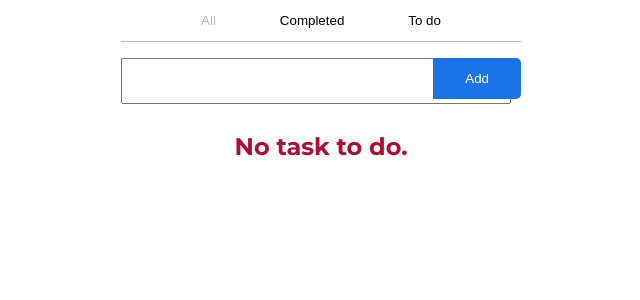
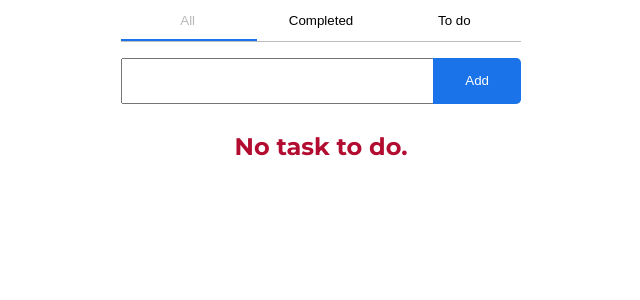
Before and after one commit to FlorianMilcendeau/todo-app-master, a React (Create React App) app: page / in a window 1280 px wide. Shown: the top 300 px of the page, without its empty margins (319-959 px from the left). Built offline with nearby package versions, Linux system fonts and the light colour scheme.

Commit message:
update css

```diff
--- a/src/components/FilterTodo.jsx
+++ b/src/components/FilterTodo.jsx
@@ -4,9 +4,9 @@ import PropTypes from 'prop-types';
 import styles from '../css/Filter.module.css';
 
 const FilterTodo = ({ filter, onChange }) => (
-  <div>
+  <div className={styles.wrapperFilter}>
     <button
-      className={styles.button}
+      className={`${styles.button} ${filter === null && styles.active}`}
       disabled={filter === null}
       onClick={() => onChange(null)}
       type="button"
@@ -14,7 +14,7 @@ const FilterTodo = ({ filter, onChange }) => (
       All
     </button>
     <button
-      className={styles.button}
+      className={`${styles.button} ${filter === true && styles.active}`}
       disabled={filter === true}
       onClick={() => onChange(true)}
       type="button"
@@ -22,7 +22,7 @@ const FilterTodo = ({ filter, onChange }) => (
       Completed
     </button>
     <button
-      className={styles.button}
+      className={`${styles.button} ${filter === false && styles.active}`}
       disabled={filter === false}
       onClick={() => onChange(false)}
       type="button"
--- a/src/css/Filter.module.css
+++ b/src/css/Filter.module.css
@@ -1,6 +1,43 @@
+.wrapperFilter {
+  width: 100%;
+  display: flex;
+  justify-content: space-between;
+  position: relative;
+}
+
 .button {
   border: none;
   padding: 0.8rem 2rem;
+  flex: 1;
   background-color: transparent;
   cursor: pointer;
 }
+
+.button:nth-of-type(3)::after {
+  content: '';
+  display: block;
+  position: absolute;
+  left: 0%;
+  bottom: 0;
+  height: 0.1rem;
+  width: 34%;
+  background-color: #1a73e8;
+  border: 1rem;
+  transition: all 0.3s ease-in-out;
+}
+
+.button:nth-of-type(1).active ~ .button:nth-of-type(3)::after {
+  left: 0;
+}
+
+.button:nth-of-type(2).active ~ .button:nth-of-type(3)::after {
+  left: 33%;
+}
+
+.button:nth-of-type(3).active.button:nth-of-type(3)::after {
+  left: 66%;
+}
+
+.active {
+  color: #b9b9b9;
+}
--- a/src/css/Input.module.css
+++ b/src/css/Input.module.css
@@ -1,15 +1,19 @@
 .wrapperForm {
   position: relative;
   border-top: 0.5px solid #bdbdbd;
-  padding-top: 1rem;
   width: 25rem;
 }
 
 .input {
+  margin-top: 1rem;
   padding-right: 6rem;
   width: 18rem;
   font-size: 1.2rem;
   height: 2.5rem;
+}
+
+.input:focus {
+  outline-color: #1a73e8;
 }
 
 .inputButton {
@@ -17,9 +21,11 @@
   border: none;
   border-top-right-radius: 0.3rem;
   border-bottom-right-radius: 0.3rem;
-  padding: 0.5rem 2rem;
-  height: 2.6rem;
+  padding: 0rem 2rem;
+  height: 75%;
+  cursor: pointer;
   color: #fff;
   position: absolute;
+  top: 1rem;
   right: 0;
 }
```
